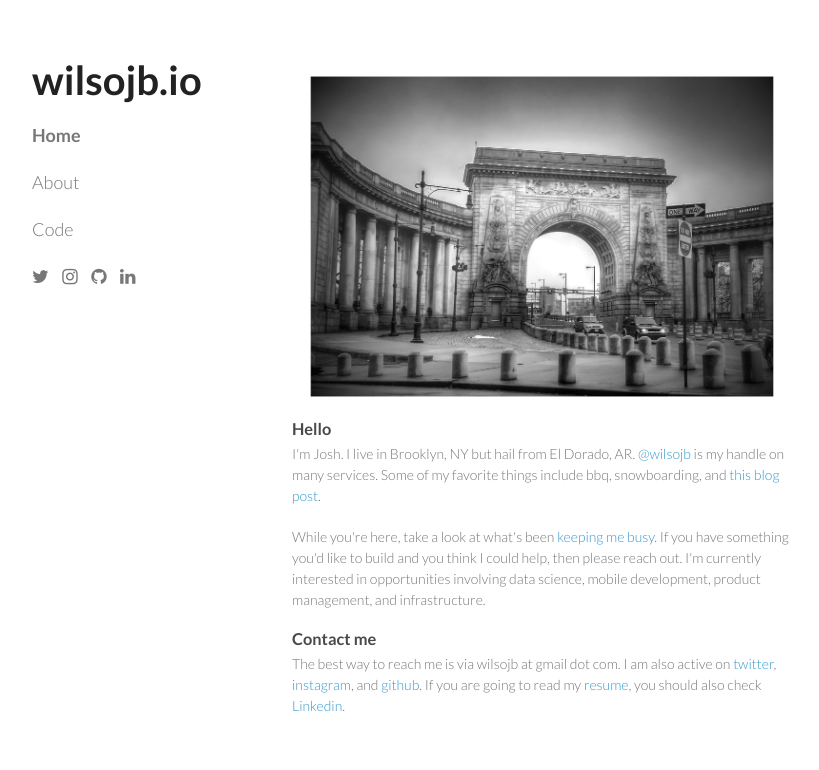
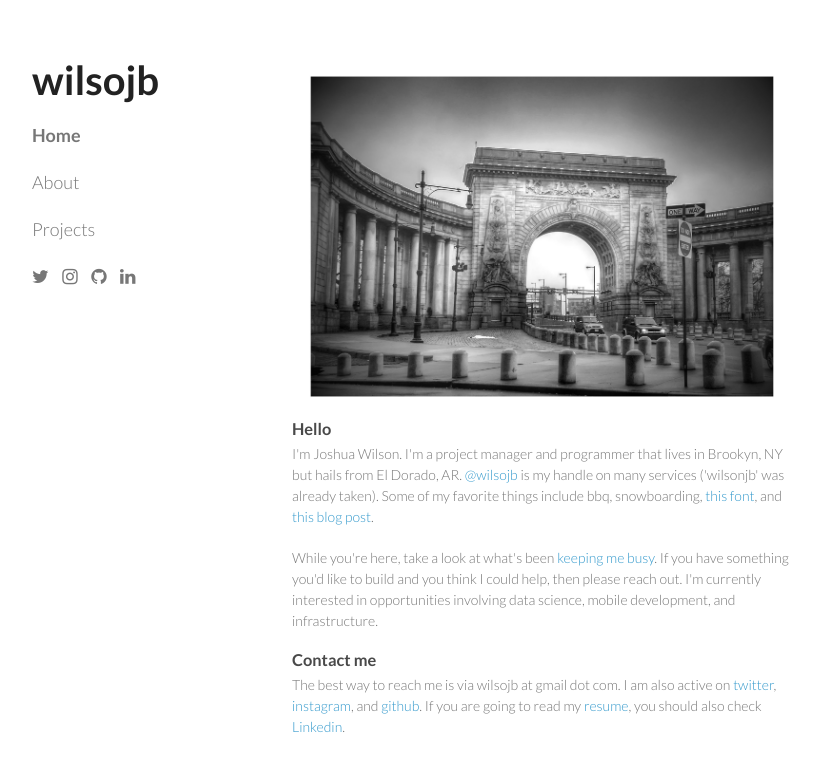
Before and after one commit to wilsojb/wilsojb.github.io, a plain HTML site: page index.html in a window 1280 px wide. Shown: the whole page, without its empty margins (228-1047 px from the left). Drawn offline with nearby package versions, Linux system fonts and the light colour scheme.

Commit message:
new revisions finished

```diff
--- a/index.html
+++ b/index.html
@@ -8,6 +8,7 @@
     <link rel="icon" href="images/icon.jpg">
     <link rel="stylesheet" href="style.css">
     <link href="http://maxcdn.bootstrapcdn.com/font-awesome/4.3.0/css/font-awesome.min.css" rel="stylesheet">
+
     <script src="https://ajax.googleapis.com/ajax/libs/angularjs/1.4.5/angular.min.js"></script>
     <script src="index.js"></script>
   </head>
@@ -15,10 +16,10 @@
   <body ng-app="personal">
     <div class="wrapper" ng-controller="landing">
       <header>
-        <a href="" ng-click="transition('home')"><h1>wilsojb.io</h1></a>
+        <a href="" ng-click="transition('home')"><h1>wilsojb</h1></a>
         <p class="view"><a href="" ng-class="{'tab': !active['home'], 'tab-bold': active['home']}" ng-click="transition('home')">Home</a></p>
         <p class="view"><a href="" ng-class="{'tab': !active['about'], 'tab-bold': active['about']}" ng-click="transition('about')">About</a></p>
-        <p class="view"><a href="" ng-class="{'tab': !active['projects'], 'tab-bold': active['projects']}" ng-click="transition('projects')">Code</a></p>
+        <p class="view"><a href="" ng-class="{'tab': !active['projects'], 'tab-bold': active['projects']}" ng-click="transition('projects')">Projects</a></p>
         <!-- <p class="view"><a href="" ng-class="{'tab': !active['reading'], 'tab-bold': active['reading']}" ng-click="transition('reading')">Reading</a></p> -->
         <p class="view">
           <a target="_blank" href="http://twitter.com/wilsojb/" class="tab" id="twitter"><i class="fa fa-twitter"></i></a>
@@ -33,14 +34,17 @@
         <img ng-src="images/home.jpg"/>
         <h3>Hello</h3>
         <p>
-          I'm Josh. I live in Brooklyn, NY but hail from El Dorado, AR. <a href="" class="user-mention">@wilsojb</a>
-          is my handle on many services. Some of my favorite things include bbq, snowboarding, and
+          I'm Joshua Wilson. I'm a project manager and programmer that lives in Brookyn, NY
+          but hails from El Dorado, AR. <a href="" class="user-mention">@wilsojb</a> is my handle on
+          many services ('wilsonjb' was already taken). Some of my favorite things include bbq, snowboarding,
+          <a target="_blank" href="http://www.typography.com/blog/introducing-operator">this font</a>, and
           <a target="_blank" href="http://xph.us/2013/01/22/inbox-zero-for-life.html">this blog post</a>.
         </p>
+
         <p>
           While you're here, take a look at what's been <a href="" ng-click="transition('projects')">keeping me busy</a>. If you have
           something you'd like to build and you think I could help, then please reach out. I'm currently interested in
-          opportunities involving data science, mobile development, product management, and infrastructure.
+          opportunities involving data science, mobile development, and infrastructure.
         </p>
 
         <h3>Contact me</h3>
@@ -82,9 +86,6 @@
           in nature, so neither are all solutions. If you have something you'd like to build and you think I could
           help, then please <a href="" ng-click="transition('home')">reach out</a>.
         </p>
-
-
-
       </section>
 
       <section ng-show="show['projects']">
@@ -98,8 +99,7 @@
         <a target="_blank" href="http://snapsite.io"><h3 class="snapsite">snapsite.io</h3></a>
         <p>
           Simple (temporary) website deployment from the command line. An experiment that used Flask,
-          Google App Engine, and Datastore. The code can be found on
-          <a target="_blank" href="http://github.com/wilsojb/snapsite">github</a>.
+          Google App Engine, and Datastore.
         </p>
         <p>
           <a target="_blank" href="http://snapsite.io"><img ng-src="images/snapsite-thumbnail.png"/></a>
```
